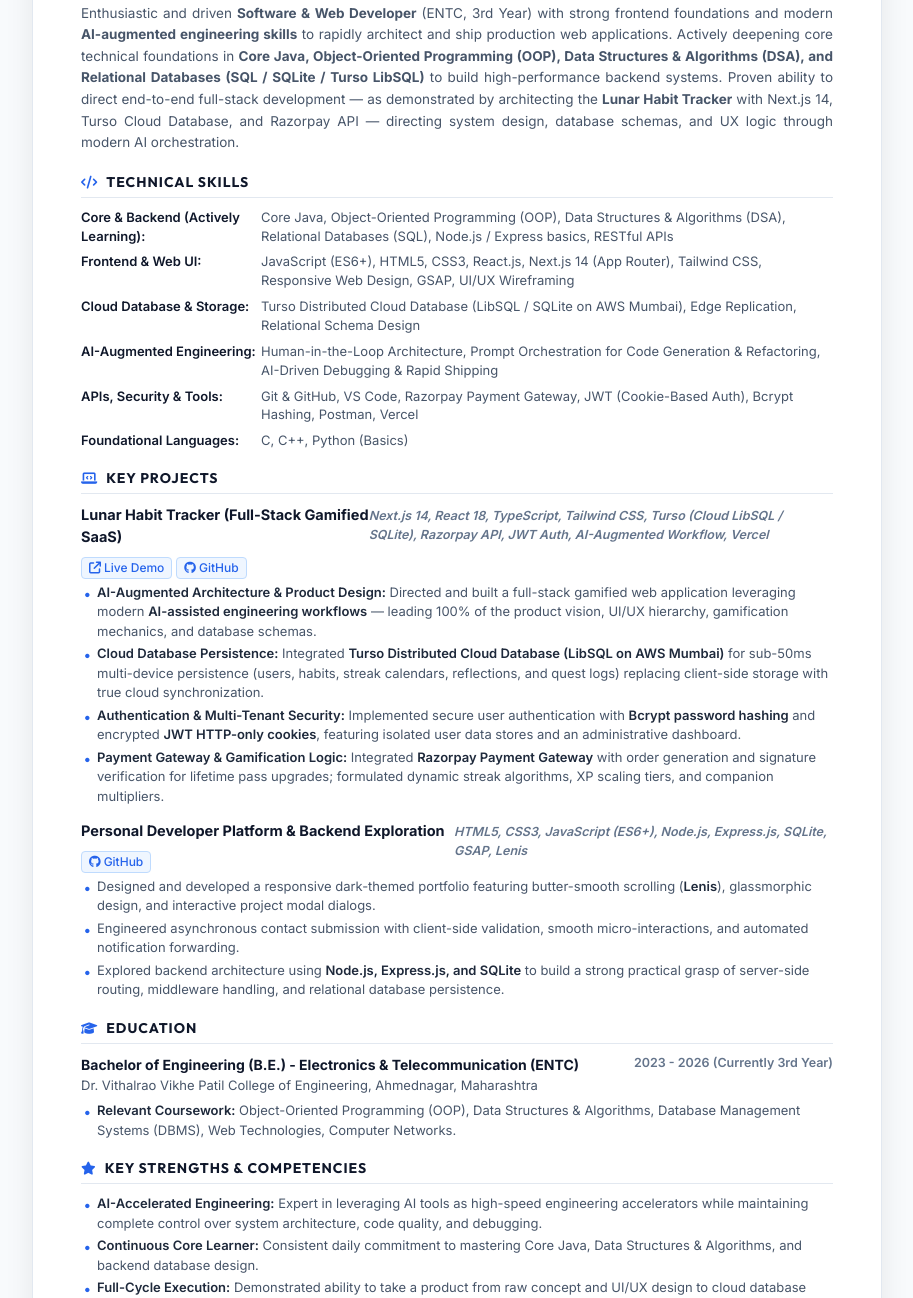
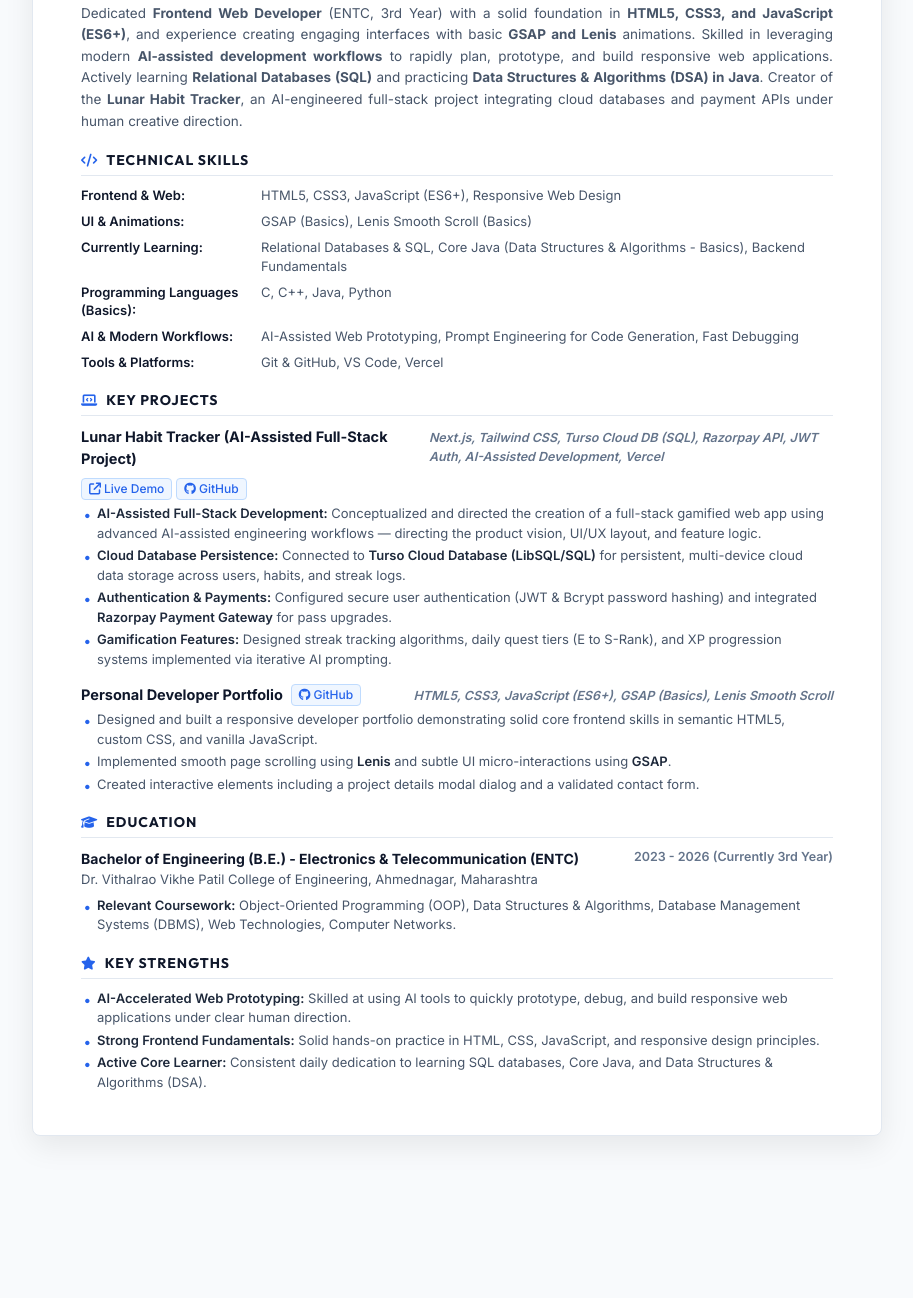
Before and after one commit to badtobiop/portfolio, a website: page resume.html in a window 1280 px wide. Shown: the part 331-1629 px from the top of the page, without its empty margins (183-1096 px from the left). After the commit the page ends 1507 px from the top, so only its background shows below. Drawn offline with Linux system fonts and the light colour scheme.

Commit message:
Update resume with honest skill profile, AI-assisted project workflow, and learning roadmap

```diff
--- a/resume.html
+++ b/resume.html
@@ -457,7 +457,7 @@
         <!-- Header -->
         <header class="resume-header">
             <h1 class="name">Utkarsh Dhakane</h1>
-            <div class="title">Software Developer (AI-Augmented Full Stack) | Java & Web Development</div>
+            <div class="title">Frontend Web Developer | AI-Augmented Prototyping | Java & SQL Learner</div>
             <div class="contact-grid">
                 <div class="contact-item">
                     <i class="fa-solid fa-envelope"></i>
@@ -488,7 +488,7 @@
                 <i class="fa-solid fa-user"></i> Professional Summary
             </h2>
             <p class="summary-text">
-                Enthusiastic and driven <strong>Software & Web Developer</strong> (ENTC, 3rd Year) with strong frontend foundations and modern <strong>AI-augmented engineering skills</strong> to rapidly architect and ship production web applications. Actively deepening core technical foundations in <strong>Core Java, Object-Oriented Programming (OOP), Data Structures & Algorithms (DSA), and Relational Databases (SQL / SQLite / Turso LibSQL)</strong> to build high-performance backend systems. Proven ability to direct end-to-end full-stack development — as demonstrated by architecting the <strong>Lunar Habit Tracker</strong> with Next.js 14, Turso Cloud Database, and Razorpay API — directing system design, database schemas, and UX logic through modern AI orchestration.
+                Dedicated <strong>Frontend Web Developer</strong> (ENTC, 3rd Year) with a solid foundation in <strong>HTML5, CSS3, and JavaScript (ES6+)</strong>, and experience creating engaging interfaces with basic <strong>GSAP and Lenis</strong> animations. Skilled in leveraging modern <strong>AI-assisted development workflows</strong> to rapidly plan, prototype, and build responsive web applications. Actively learning <strong>Relational Databases (SQL)</strong> and practicing <strong>Data Structures & Algorithms (DSA) in Java</strong>. Creator of the <strong>Lunar Habit Tracker</strong>, an AI-engineered full-stack project integrating cloud databases and payment APIs under human creative direction.
             </p>
         </section>
 
@@ -499,28 +499,28 @@
             </h2>
             <div class="skills-table">
                 <div class="skill-row">
-                    <span class="skill-category">Core & Backend (Actively Learning):</span>
-                    <span class="skill-list">Core Java, Object-Oriented Programming (OOP), Data Structures & Algorithms (DSA), Relational Databases (SQL), Node.js / Express basics, RESTful APIs</span>
+                    <span class="skill-category">Frontend & Web:</span>
+                    <span class="skill-list">HTML5, CSS3, JavaScript (ES6+), Responsive Web Design</span>
                 </div>
                 <div class="skill-row">
-                    <span class="skill-category">Frontend & Web UI:</span>
-                    <span class="skill-list">JavaScript (ES6+), HTML5, CSS3, React.js, Next.js 14 (App Router), Tailwind CSS, Responsive Web Design, GSAP, UI/UX Wireframing</span>
+                    <span class="skill-category">UI & Animations:</span>
+                    <span class="skill-list">GSAP (Basics), Lenis Smooth Scroll (Basics)</span>
                 </div>
                 <div class="skill-row">
-                    <span class="skill-category">Cloud Database & Storage:</span>
-                    <span class="skill-list">Turso Distributed Cloud Database (LibSQL / SQLite on AWS Mumbai), Edge Replication, Relational Schema Design</span>
+                    <span class="skill-category">Currently Learning:</span>
+                    <span class="skill-list">Relational Databases & SQL, Core Java (Data Structures & Algorithms - Basics), Backend Fundamentals</span>
                 </div>
                 <div class="skill-row">
-                    <span class="skill-category">AI-Augmented Engineering:</span>
-                    <span class="skill-list">Human-in-the-Loop Architecture, Prompt Orchestration for Code Generation & Refactoring, AI-Driven Debugging & Rapid Shipping</span>
+                    <span class="skill-category">Programming Languages (Basics):</span>
+                    <span class="skill-list">C, C++, Java, Python</span>
                 </div>
                 <div class="skill-row">
-                    <span class="skill-category">APIs, Security & Tools:</span>
-                    <span class="skill-list">Git & GitHub, VS Code, Razorpay Payment Gateway, JWT (Cookie-Based Auth), Bcrypt Hashing, Postman, Vercel</span>
+                    <span class="skill-category">AI & Modern Workflows:</span>
+                    <span class="skill-list">AI-Assisted Web Prototyping, Prompt Engineering for Code Generation, Fast Debugging</span>
                 </div>
                 <div class="skill-row">
-                    <span class="skill-category">Foundational Languages:</span>
-                    <span class="skill-list">C, C++, Python (Basics)</span>
+                    <span class="skill-category">Tools & Platforms:</span>
+                    <span class="skill-list">Git & GitHub, VS Code, Vercel</span>
                 </div>
             </div>
         </section>
@@ -535,7 +535,7 @@
             <div class="project-item">
                 <div class="project-header">
                     <div class="project-title-area">
-                        <span class="project-name">Lunar Habit Tracker (Full-Stack Gamified SaaS)</span>
+                        <span class="project-name">Lunar Habit Tracker (AI-Assisted Full-Stack Project)</span>
                         <span class="project-links">
                             <a href="https://habbit-tracker-snowy-eta.vercel.app/" target="_blank">
                                 <i class="fa-solid fa-arrow-up-right-from-square"></i> Live Demo
@@ -545,13 +545,13 @@
                             </a>
                         </span>
                     </div>
-                    <span class="project-tech">Next.js 14, React 18, TypeScript, Tailwind CSS, Turso (Cloud LibSQL / SQLite), Razorpay API, JWT Auth, AI-Augmented Workflow, Vercel</span>
+                    <span class="project-tech">Next.js, Tailwind CSS, Turso Cloud DB (SQL), Razorpay API, JWT Auth, AI-Assisted Development, Vercel</span>
                 </div>
                 <ul class="bullet-list">
-                    <li><strong>AI-Augmented Architecture & Product Design:</strong> Directed and built a full-stack gamified web application leveraging modern <strong>AI-assisted engineering workflows</strong> — leading 100% of the product vision, UI/UX hierarchy, gamification mechanics, and database schemas.</li>
-                    <li><strong>Cloud Database Persistence:</strong> Integrated <strong>Turso Distributed Cloud Database (LibSQL on AWS Mumbai)</strong> for sub-50ms multi-device persistence (users, habits, streak calendars, reflections, and quest logs) replacing client-side storage with true cloud synchronization.</li>
-                    <li><strong>Authentication & Multi-Tenant Security:</strong> Implemented secure user authentication with <strong>Bcrypt password hashing</strong> and encrypted <strong>JWT HTTP-only cookies</strong>, featuring isolated user data stores and an administrative dashboard.</li>
-                    <li><strong>Payment Gateway & Gamification Logic:</strong> Integrated <strong>Razorpay Payment Gateway</strong> with order generation and signature verification for lifetime pass upgrades; formulated dynamic streak algorithms, XP scaling tiers, and companion multipliers.</li>
+                    <li><strong>AI-Assisted Full-Stack Development:</strong> Conceptualized and directed the creation of a full-stack gamified web app using advanced AI-assisted engineering workflows — directing the product vision, UI/UX layout, and feature logic.</li>
+                    <li><strong>Cloud Database Persistence:</strong> Connected to <strong>Turso Cloud Database (LibSQL/SQL)</strong> for persistent, multi-device cloud data storage across users, habits, and streak logs.</li>
+                    <li><strong>Authentication & Payments:</strong> Configured secure user authentication (JWT & Bcrypt password hashing) and integrated <strong>Razorpay Payment Gateway</strong> for pass upgrades.</li>
+                    <li><strong>Gamification Features:</strong> Designed streak tracking algorithms, daily quest tiers (E to S-Rank), and XP progression systems implemented via iterative AI prompting.</li>
                 </ul>
             </div>
 
@@ -559,19 +559,19 @@
             <div class="project-item">
                 <div class="project-header">
                     <div class="project-title-area">
-                        <span class="project-name">Personal Developer Platform & Backend Exploration</span>
+                        <span class="project-name">Personal Developer Portfolio</span>
                         <span class="project-links">
                             <a href="https://github.com/badtobiop" target="_blank">
                                 <i class="fa-brands fa-github"></i> GitHub
                             </a>
                         </span>
                     </div>
-                    <span class="project-tech">HTML5, CSS3, JavaScript (ES6+), Node.js, Express.js, SQLite, GSAP, Lenis</span>
+                    <span class="project-tech">HTML5, CSS3, JavaScript (ES6+), GSAP (Basics), Lenis Smooth Scroll</span>
                 </div>
                 <ul class="bullet-list">
-                    <li>Designed and developed a responsive dark-themed portfolio featuring butter-smooth scrolling (<strong>Lenis</strong>), glassmorphic design, and interactive project modal dialogs.</li>
-                    <li>Engineered asynchronous contact submission with client-side validation, smooth micro-interactions, and automated notification forwarding.</li>
-                    <li>Explored backend architecture using <strong>Node.js, Express.js, and SQLite</strong> to build a strong practical grasp of server-side routing, middleware handling, and relational database persistence.</li>
+                    <li>Designed and built a responsive developer portfolio demonstrating solid core frontend skills in semantic HTML5, custom CSS, and vanilla JavaScript.</li>
+                    <li>Implemented smooth page scrolling using <strong>Lenis</strong> and subtle UI micro-interactions using <strong>GSAP</strong>.</li>
+                    <li>Created interactive elements including a project details modal dialog and a validated contact form.</li>
                 </ul>
             </div>
         </section>
@@ -596,12 +596,12 @@
         <!-- Key Highlights / Strengths -->
         <section class="section" style="margin-bottom: 0;">
             <h2 class="section-title">
-                <i class="fa-solid fa-star"></i> Key Strengths & Competencies
+                <i class="fa-solid fa-star"></i> Key Strengths
             </h2>
             <ul class="bullet-list">
-                <li><strong>AI-Accelerated Engineering:</strong> Expert in leveraging AI tools as high-speed engineering accelerators while maintaining complete control over system architecture, code quality, and debugging.</li>
-                <li><strong>Continuous Core Learner:</strong> Consistent daily commitment to mastering Core Java, Data Structures & Algorithms, and backend database design.</li>
-                <li><strong>Full-Cycle Execution:</strong> Demonstrated ability to take a product from raw concept and UI/UX design to cloud database integration, payment processing, and production deployment.</li>
+                <li><strong>AI-Accelerated Web Prototyping:</strong> Skilled at using AI tools to quickly prototype, debug, and build responsive web applications under clear human direction.</li>
+                <li><strong>Strong Frontend Fundamentals:</strong> Solid hands-on practice in HTML, CSS, JavaScript, and responsive design principles.</li>
+                <li><strong>Active Core Learner:</strong> Consistent daily dedication to learning SQL databases, Core Java, and Data Structures & Algorithms (DSA).</li>
             </ul>
         </section>
 
```
